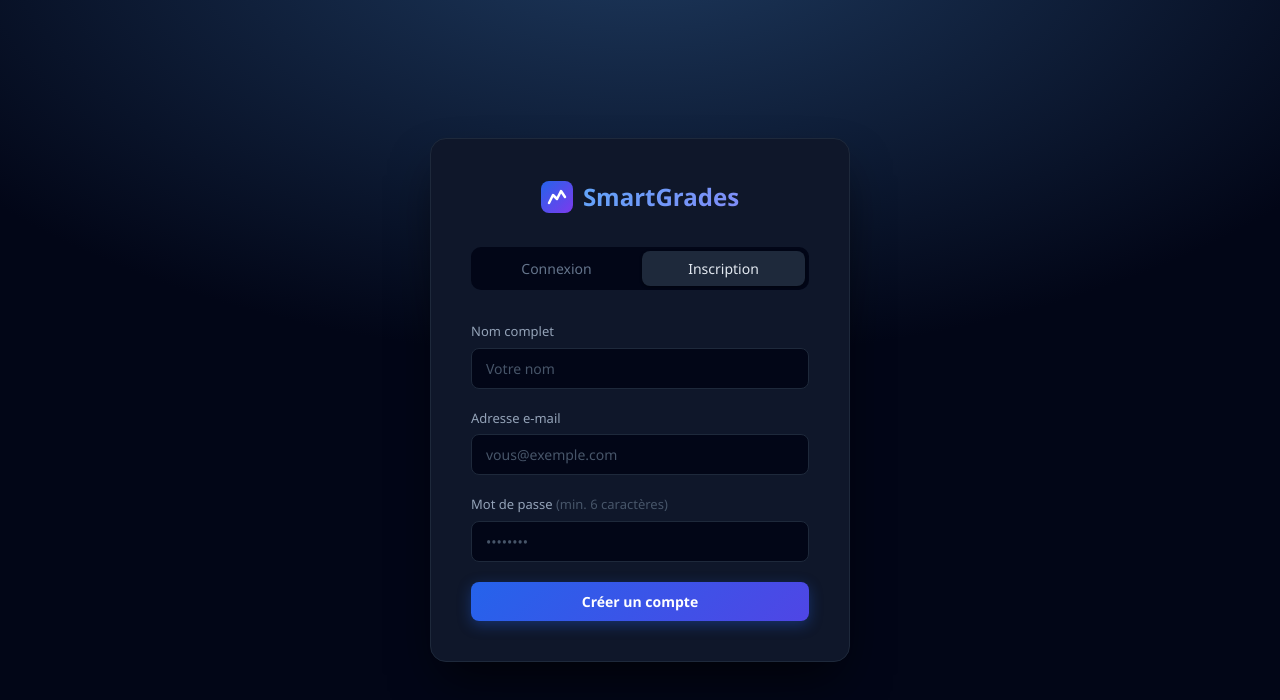
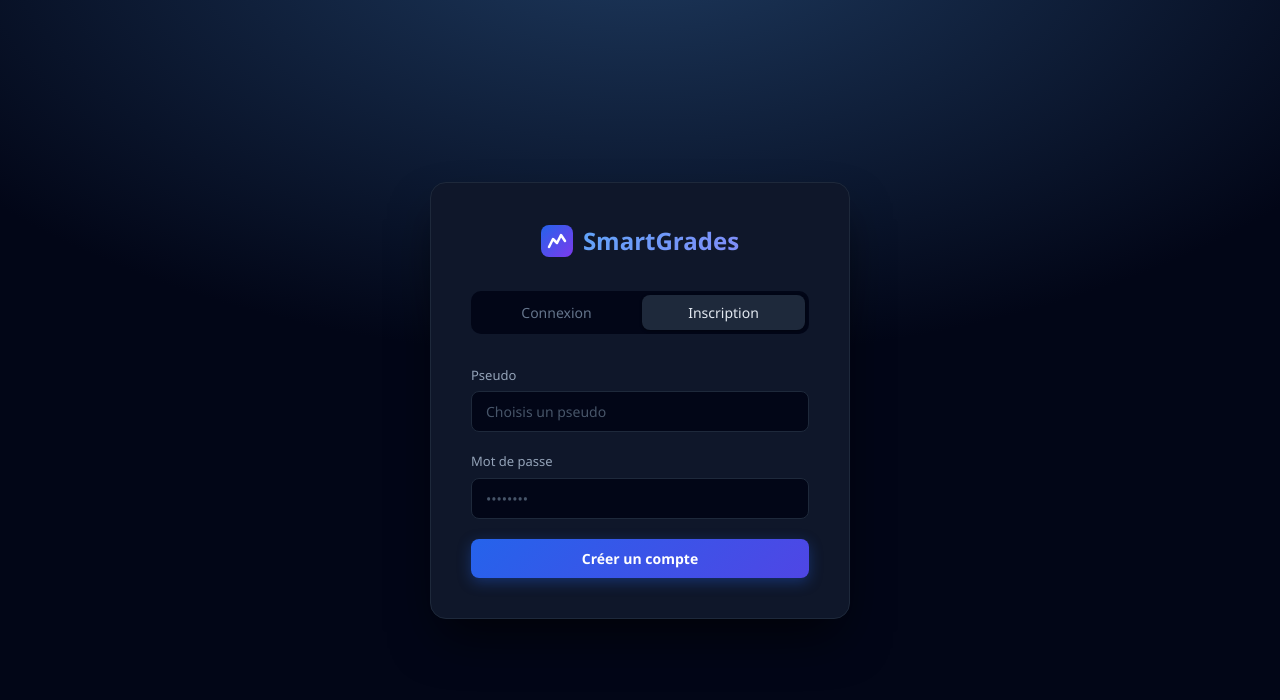
Before and after one commit to yssnll/smartgrades, a website: page public/index.html in a window 1280 px wide. Both pictures are taken after a click on the button "Inscription". Drawn offline with Linux system fonts and the light colour scheme.

Commit message:
Pseudo au lieu d email - labels corrigés

```diff
--- a/public/index.html
+++ b/public/index.html
@@ -597,8 +597,8 @@ tbody tr:last-child td{border-bottom:none}
     <!-- Login Form -->
     <form id="login-form" onsubmit="handleLogin(event)">
       <div class="form-group">
-        <label class="form-label">Adresse e-mail</label>
-        <input class="form-input" type="text" id="login-username" placeholder="vous@exemple.com" required autocomplete="email" />
+        <label class="form-label">Pseudo</label>
+        <input class="form-input" type="text" id="login-username" placeholder="Votre pseudo" required autocomplete="username" />
       </div>
       <div class="form-group">
         <label class="form-label">Mot de passe</label>
@@ -610,16 +610,12 @@ tbody tr:last-child td{border-bottom:none}
     <!-- Register Form -->
     <form id="register-form" style="display:none" onsubmit="handleRegister(event)">
       <div class="form-group">
-        <label class="form-label">Nom complet</label>
-        <input class="form-input" type="text" id="reg-name" placeholder="Votre nom" required autocomplete="name" />
+        <label class="form-label">Pseudo</label>
+        <input class="form-input" type="text" id="reg-username" placeholder="Choisis un pseudo" required autocomplete="username" />
       </div>
       <div class="form-group">
-        <label class="form-label">Adresse e-mail</label>
-        <input class="form-input" type="text" id="reg-username" placeholder="vous@exemple.com" required autocomplete="email" />
-      </div>
-      <div class="form-group">
-        <label class="form-label">Mot de passe <span style="color:#475569">(min. 6 caractères)</span></label>
-        <input class="form-input" type="password" id="reg-password" placeholder="••••••••" required minlength="6" autocomplete="new-password" />
+        <label class="form-label">Mot de passe</label>
+        <input class="form-input" type="password" id="reg-password" placeholder="••••••••" required minlength="4" autocomplete="new-password" />
       </div>
       <button class="btn btn-primary btn-full" type="submit" id="register-btn">Créer un compte</button>
     </form>
@@ -872,7 +868,6 @@ async function handleRegister(e) {
       body: JSON.stringify({
         username: document.getElementById('reg-username').value,
         password: document.getElementById('reg-password').value,
-        name: document.getElementById('reg-name').value,
       })
     });
     onAuthSuccess(data);
```
